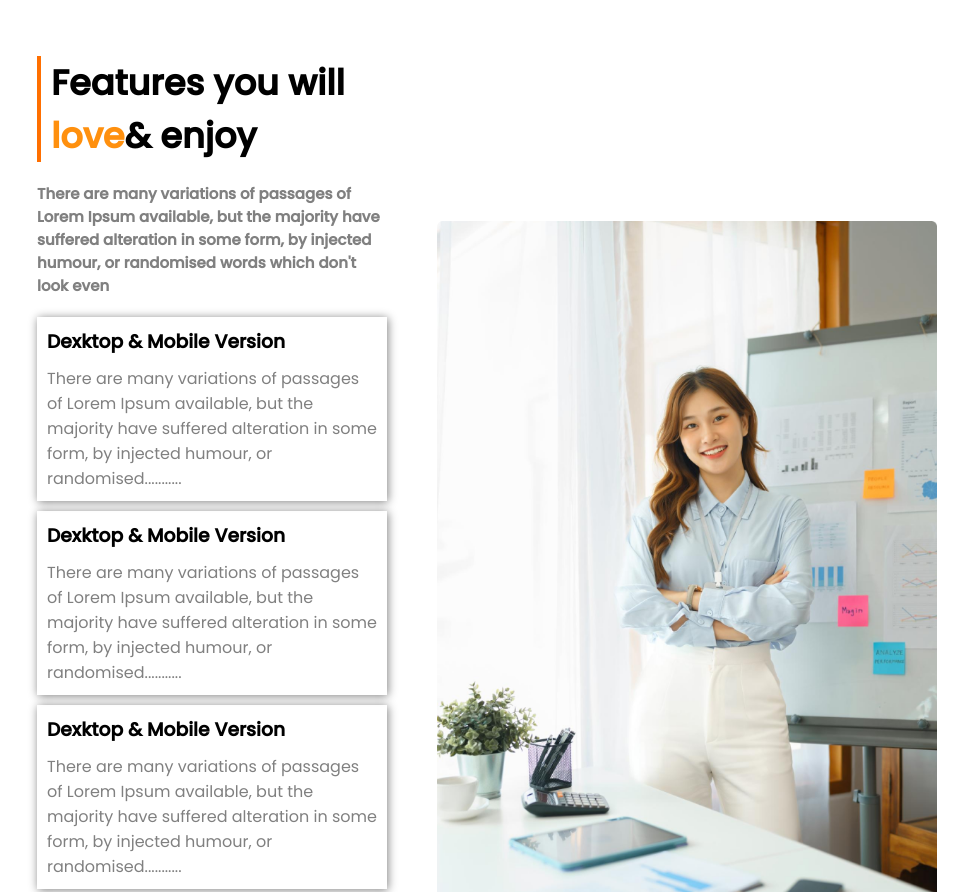
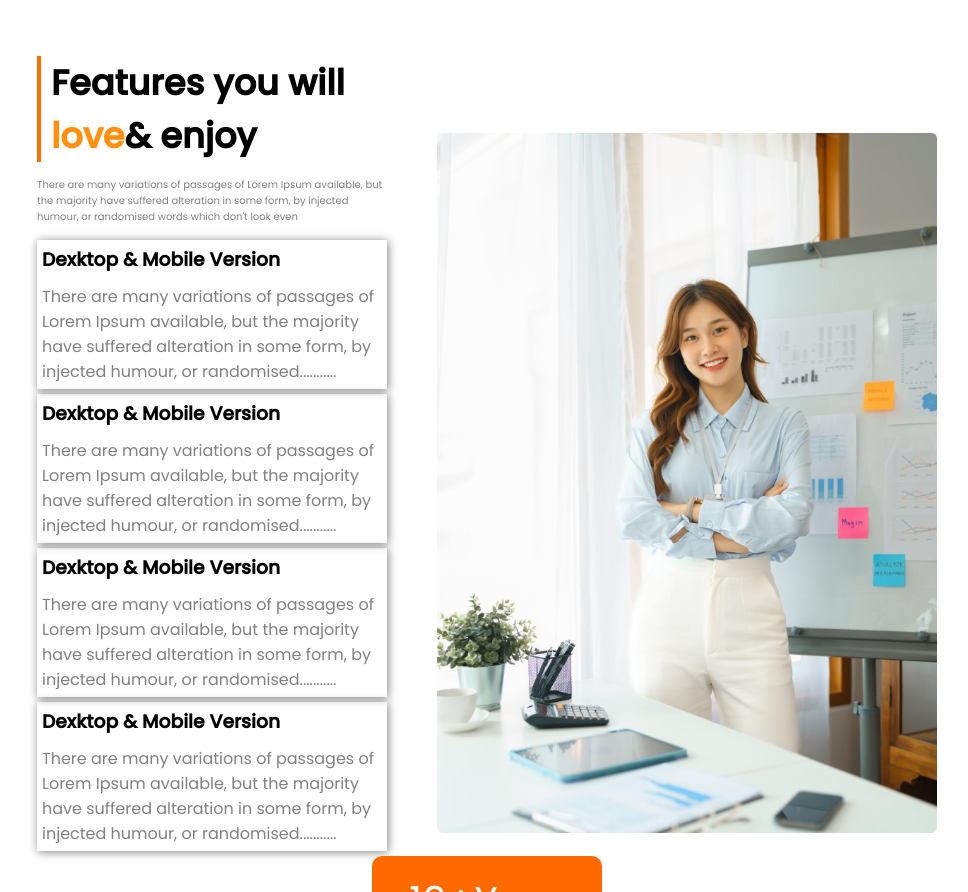
Before and after one commit to Hridoy-shill/assingment2, a plain HTML site: page index.html in a window 1280 px wide. Shown: the part 1500-2392 px from the top of the page, without its empty margins (153-1121 px from the left). Drawn offline with Linux system fonts and the light colour scheme.

Commit message:
new code added

```diff
--- a/style.css
+++ b/style.css
@@ -166,25 +166,25 @@ nav li:hover{
     padding-left: 10px;
 }
 .section3-discription{
-    font-size: 15px;
-    font-weight: 600;
+    font-size: 10px;
+    font-weight: 400;
     color: grey;
-    margin: 20px 0;
+    margin: 15px 0;
 }
 .section3-img img{
     width: 500px;
     height: 700px;
     transition: 0.3s;
+    margin-top: 60px;
 }
-.section3-img img:hover{
-    width: 510px;
-    height: 710px;
+.section3-img{
+    width: 100%;
 }
 .section3-aside{
     box-shadow: 1px 1px 9px grey;
-    padding: 10px;
+    padding: 5px;
     width: 100%;
-    margin-bottom: 10px;
+    margin-bottom: 5px;
     transition: 0.3s;
 }
 .section3-aside:hover{
```
